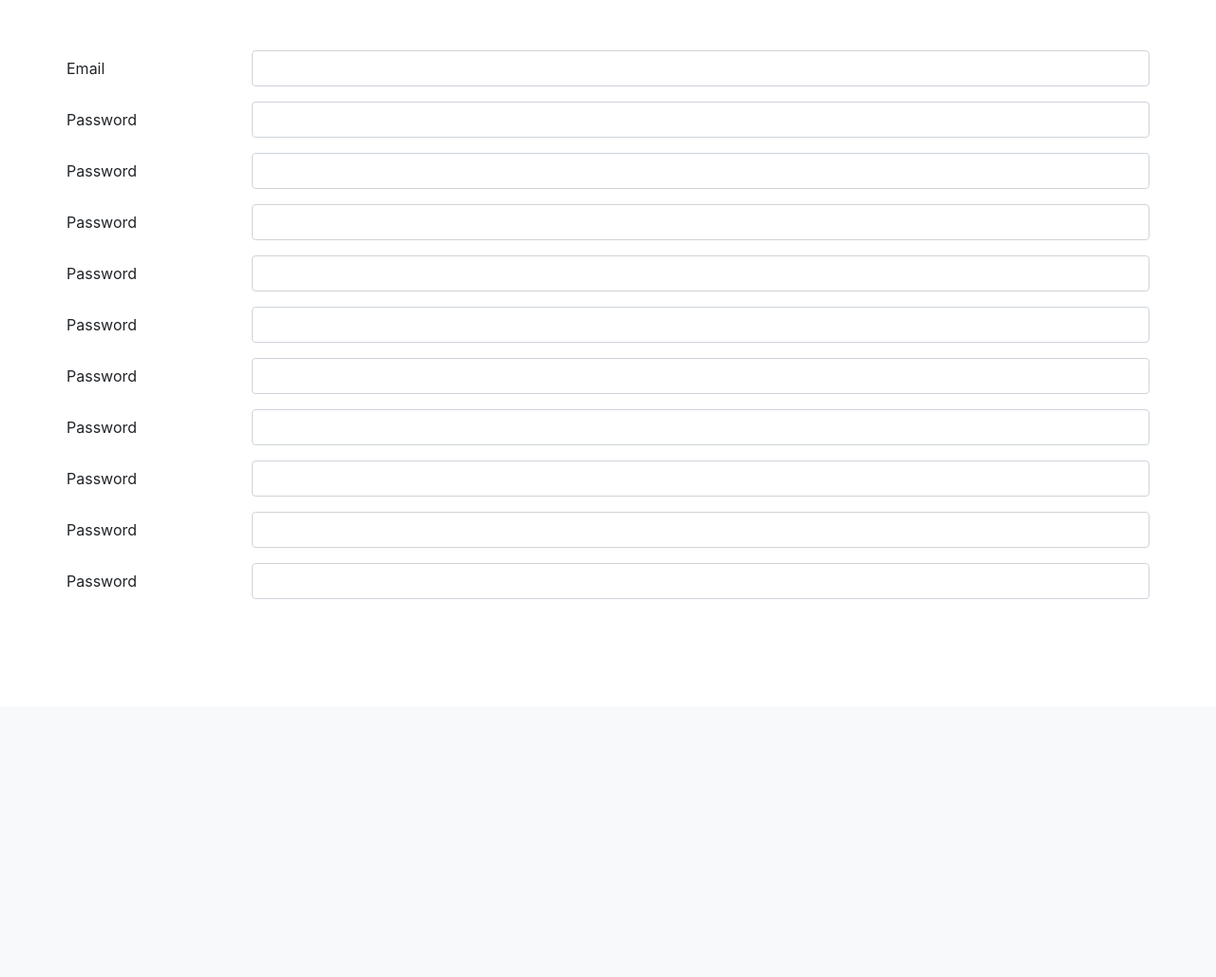
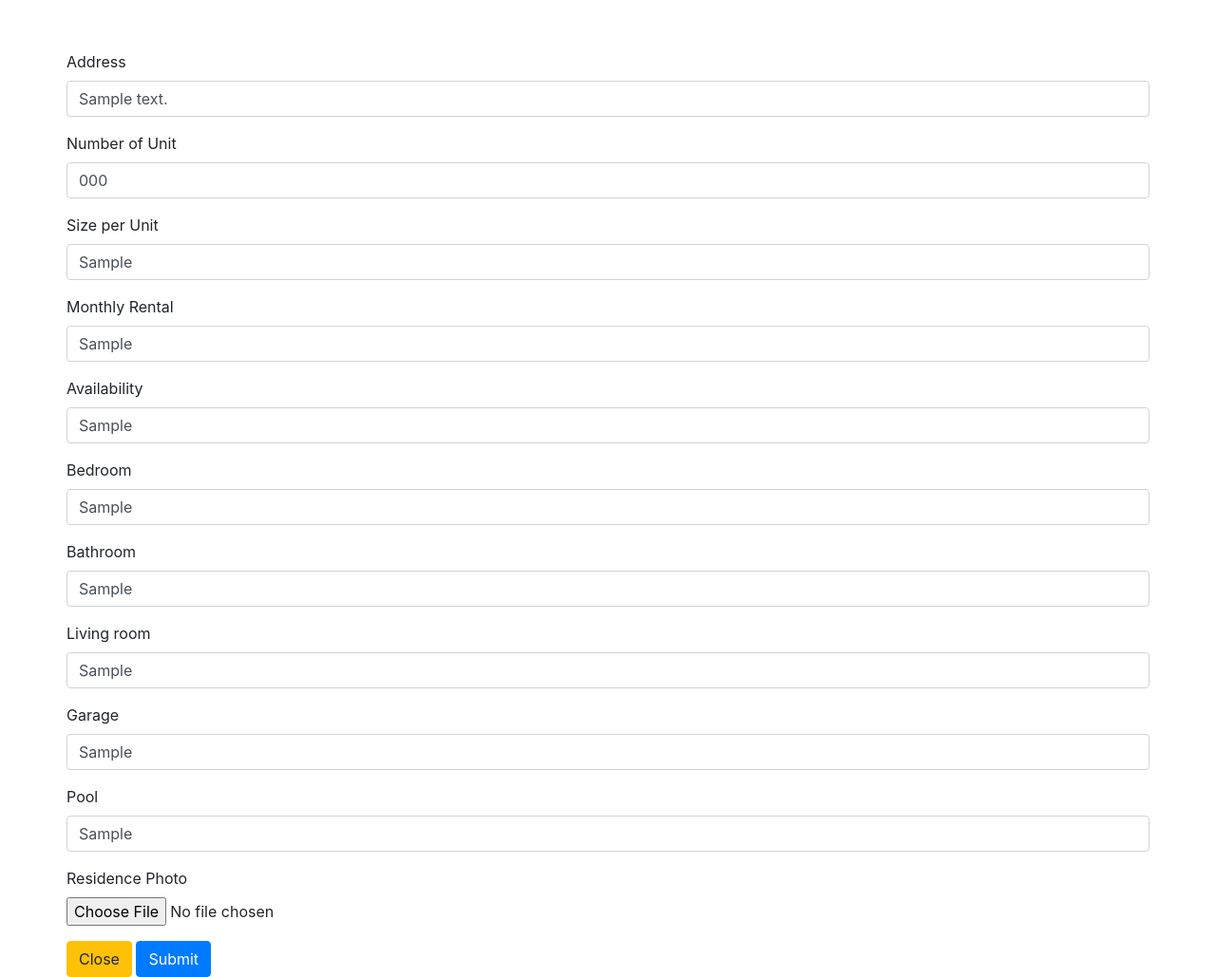
Before and after one commit to okaputra/MicroHouseWeb, a Laravel app: page /editResidence/1 in a window 1280 px wide. Shown: the part 56-1085 px from the top of the page at 95% size. Before the commit the page ends 687 px from the top, so only its background shows below. Run offline with Laravel 8, Linux system fonts and the light colour scheme; tables that the repository leaves empty hold one stand-in row (values such as "Sample post"); data that the repository does not hold is empty.

Commit message:
edit residence

```diff
--- a/app/Http/Controllers/HousingController.php
+++ b/app/Http/Controllers/HousingController.php
@@ -93,9 +93,30 @@ class HousingController extends Controller
      * @param  int  $id
      * @return \Illuminate\Http\Response
      */
-    public function update(Request $request, $id)
+    public function update(Request $request)
     {
-        //
+        $file = $request->file('filee');
+
+        $file_name = time()."_".$file->getClientOriginalName();
+
+        $fileDestination = 'data_file';
+        $file->move($fileDestination,$file_name);
+
+        DB::table('residence')->where('id',$request->id)->update([
+            'Address'=>$request->adrr,
+            'NumberOfUnit'=>$request->nouu,
+            'SizeUnit'=>$request->spuu,
+            'MonthlyRental'=>$request->mRnn,
+            'Availability'=>$request->avaa,
+            'Bedroom'=>$request->bedd,
+            'Bathroom'=>$request->bathh,
+            'livingRoom'=>$request->livv,
+            'Garage'=>$request->garr,
+            'Pool'=>$request->poll,
+            'Image'=>$file_name,
+        ]);
+        // alihkan halaman ke halaman pegawai
+        return redirect('/rent')->with('success','Data Updated Successfully');
     }
 
     /**
--- a/resources/views/edit.blade.php
+++ b/resources/views/edit.blade.php
@@ -62,75 +62,60 @@
 
         <div class="container">
             <div class="row" style="margin-top:109px">
-
-                <form action="/updateResidence" method="POST" style="width:100%">
-                    <div class="form-group row">
-                    <label for="inputEmail3" class="col-sm-2 col-form-label">Email</label>
-                    <div class="col-sm-10">
-                        <input type="email" class="form-control" id="inputEmail3">
+                @foreach ($residence as $rs)
+                <form action="/updateResidence" method="POST" style="width:100%"  enctype="multipart/form-data">
+                    {{ csrf_field() }}
+                      <div class="form-group">
+                        <label for="address">Address</label>
+                        <input type="hidden" class="form-control" id="address" value="{{$rs->id}}" name="id">
+                        <input type="address" class="form-control" id="address" value="{{$rs->Address}}" name="adrr">
                       </div>
+                      <div class="form-group">
+                        <label for="NumUnit">Number of Unit</label>
+                        <input type="NumUnit" class="form-control" id="NumUnit" value="{{$rs->NumberOfUnit}}" name="nouu">
                       </div>
-                    <div class="form-group row">
-                    <label for="inputPassword3" class="col-sm-2 col-form-label">Password</label>
-                    <div class="col-sm-10">
-                        <input type="password" class="form-control" id="inputPassword3">
+                      <div class="form-group">
+                        <label for="SizePerUnit">Size per Unit</label>
+                        <input type="SizePerUnit" class="form-control" id="SizePerUnit" value="{{$rs->SizeUnit}}" name="spuu">
                       </div>
+                      <div class="form-group">
+                        <label for="MonthlyRental">Monthly Rental</label>
+                        <input type="MonthlyRental" class="form-control" id="MonthlyRental" value="{{$rs->MonthlyRental}}" name="mRnn">
                       </div>
-                    <div class="form-group row">
-                    <label for="inputPassword3" class="col-sm-2 col-form-label">Password</label>
-                    <div class="col-sm-10">
-                        <input type="password" class="form-control" id="inputPassword3">
+                      <div class="form-group">
+                        <label for="availability">Availability</label>
+                        <input type="availability" class="form-control" id="availability" value="{{$rs->Availability}}" name="avaa">
                       </div>
+                      <div class="form-group">
+                        <label for="bedroom">Bedroom</label>
+                        <input type="bedroom" class="form-control" id="bedroom" value="{{$rs->Bedroom}}" name="bedd">
                       </div>
-                    <div class="form-group row">
-                    <label for="inputPassword3" class="col-sm-2 col-form-label">Password</label>
-                    <div class="col-sm-10">
-                        <input type="password" class="form-control" id="inputPassword3">
+                      <div class="form-group">
+                        <label for="bathroom">Bathroom</label>
+                        <input type="bathroom" class="form-control" id="bathroom" value="{{$rs->Bathroom}}" name="bathh">
                       </div>
+                      <div class="form-group">
+                        <label for="livingroom">Living room</label>
+                        <input type="livingroom" class="form-control" id="livingroom" value="{{$rs->livingRoom}}" name="livv">
                       </div>
-                    <div class="form-group row">
-                    <label for="inputPassword3" class="col-sm-2 col-form-label">Password</label>
-                    <div class="col-sm-10">
-                        <input type="password" class="form-control" id="inputPassword3">
+                      <div class="form-group">
+                        <label for="garage">Garage</label>
+                        <input type="garage" class="form-control" id="garage" value="{{$rs->Garage}}" name="garr">
                       </div>
+                      <div class="form-group">
+                        <label for="pool">Pool</label>
+                        <input type="pool" class="form-control" id="pool" value="{{$rs->Pool}}" name="poll">
                       </div>
-                    <div class="form-group row">
-                    <label for="inputPassword3" class="col-sm-2 col-form-label">Password</label>
-                    <div class="col-sm-10">
-                        <input type="password" class="form-control" id="inputPassword3">
+                        <div class="form-group">
+                          <label for="residencefoto">Residence Photo</label>
+                          <input type="file" class="form-control-file" id="residencefoto" name="filee">
                         </div>
-                    </div>
-                    <div class="form-group row">
-                    <label for="inputPassword3" class="col-sm-2 col-form-label">Password</label>
-                    <div class="col-sm-10">
-                        <input type="password" class="form-control" id="inputPassword3">
-                    </div>
-                    </div>
-                    <div class="form-group row">
-                    <label for="inputPassword3" class="col-sm-2 col-form-label">Password</label>
-                    <div class="col-sm-10">
-                        <input type="password" class="form-control" id="inputPassword3">
-                    </div>
-                    </div>
-                    <div class="form-group row">
-                    <label for="inputPassword3" class="col-sm-2 col-form-label">Password</label>
-                    <div class="col-sm-10">
-                        <input type="password" class="form-control" id="inputPassword3">
-                    </div>
-                    </div>
-                    <div class="form-group row">
-                    <label for="inputPassword3" class="col-sm-2 col-form-label">Password</label>
-                    <div class="col-sm-10">
-                        <input type="password" class="form-control" id="inputPassword3">
-                    </div>
-                    </div>
-                    <div class="form-group row">
-                    <label for="inputPassword3" class="col-sm-2 col-form-label">Password</label>
-                    <div class="col-sm-10">
-                        <input type="password" class="form-control" id="inputPassword3">
-                    </div>
+                        <div class="footer">
+                          <button type="button" class="btn btn-warning" data-dismiss="modal">Close</button>
+                          <button type="submit" class="btn btn-primary">Submit</button>
                         </div>
                     </form>
+                    @endforeach
             </div>
             </div>
             </div>
--- a/routes/web.php
+++ b/routes/web.php
@@ -25,3 +25,4 @@ Route::post('/storeNewR', 'HousingController@store');
 Route::get('/delete/{id}', 'HousingController@destroy');
 Route::get('/showDetail/{id}', 'HousingController@show');
 Route::get('/editResidence/{id}', 'HousingController@edit');
+Route::post('/updateResidence', 'HousingController@update');
```
Also changed, not shown: public/data_file/1584790498_img1.jpg (added), public/data_file/1584790533_img1.jpg (added), public/data_file/1584790579_img1.jpg (added), public/data_file/1584790693_img1.jpg (added), public/data_file/1584790809_img1.jpg (added), public/data_file/1584790958_img1.jpg (added). Lines whose indentation alone changed are shown as unchanged.
